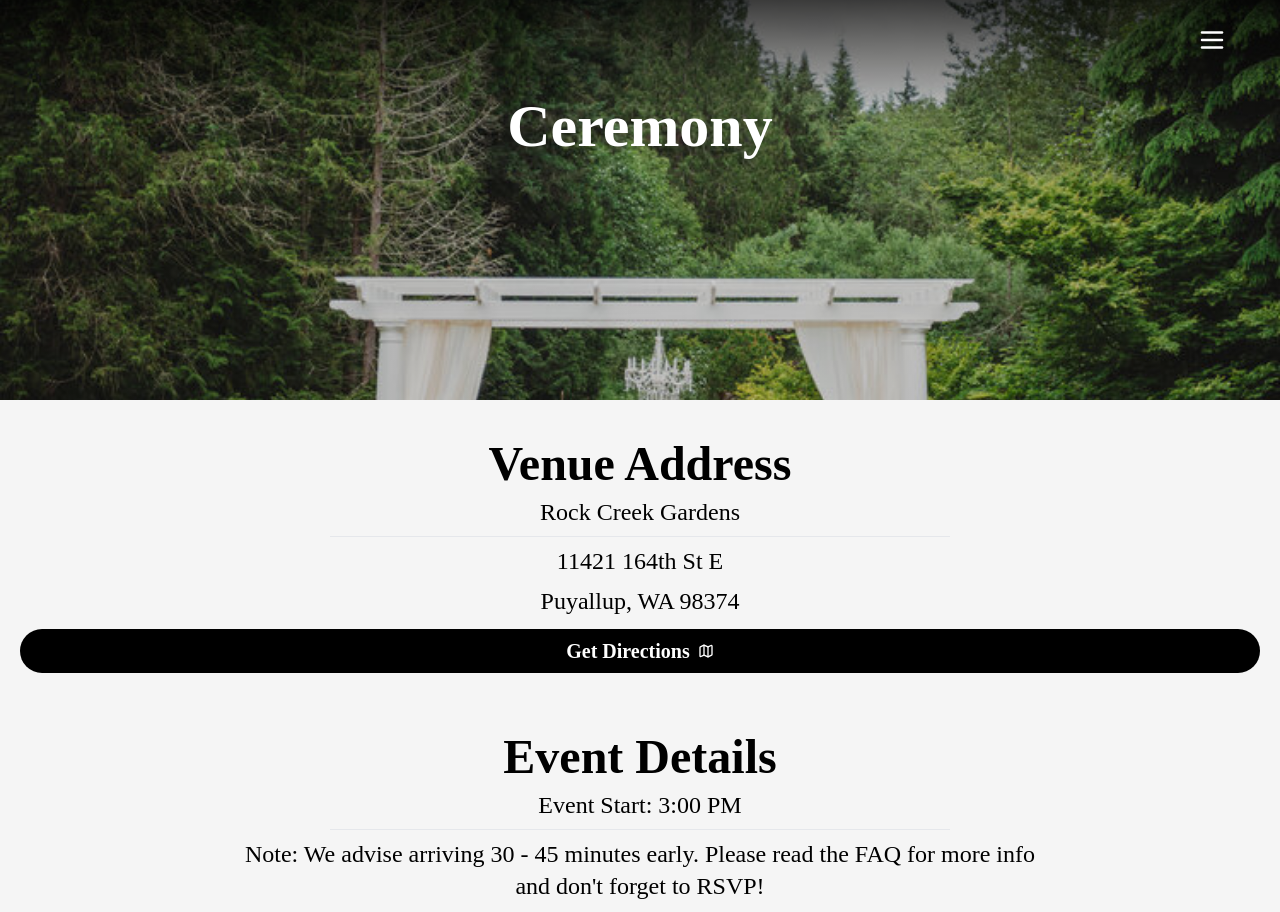
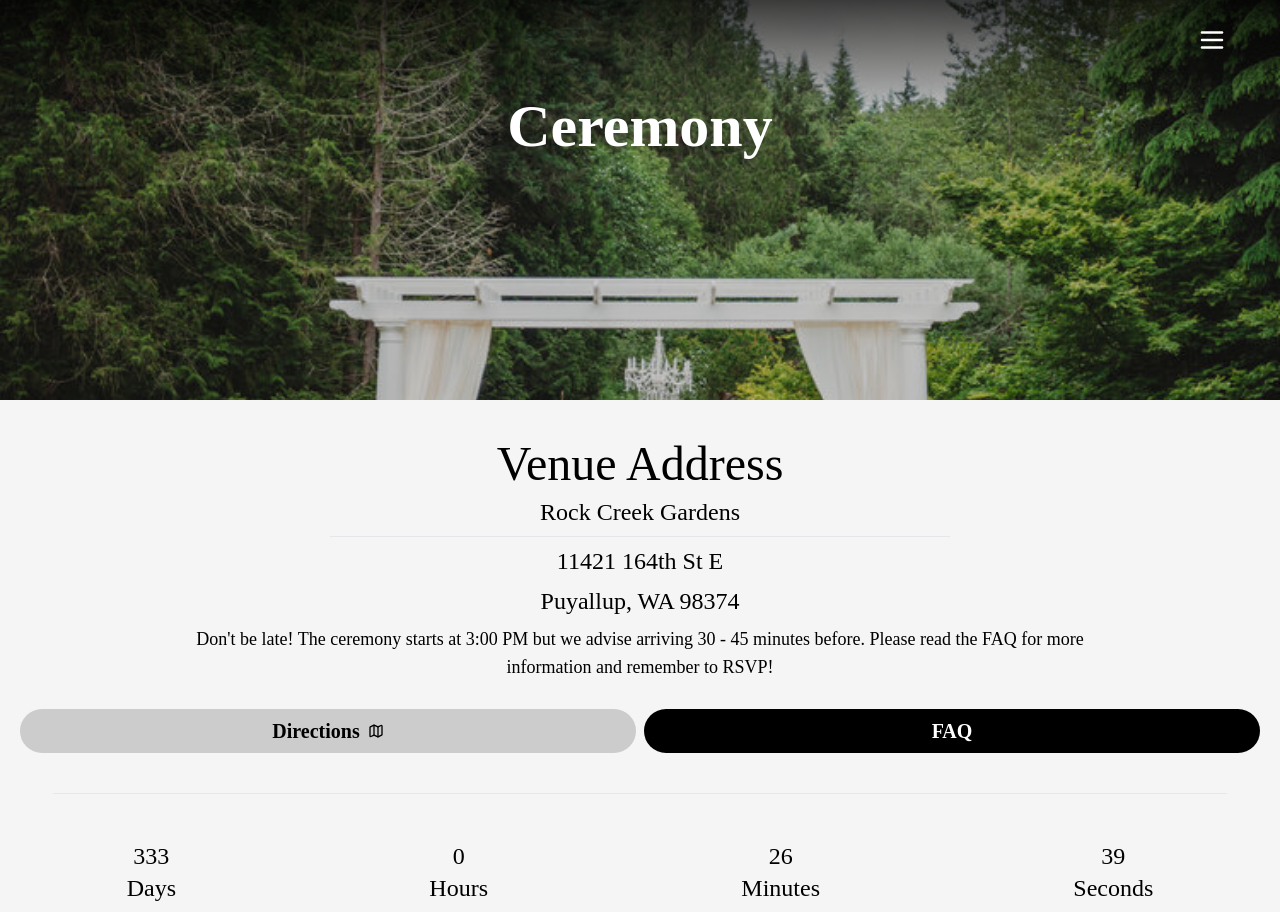
Before and after one commit to matthew-beep/wedding-v2, a Next.js app in the folder wedding-v2/: page /ceremony in a window 1280 px wide. Shown: the top 912 px of the page. Built offline with nearby package versions, Linux system fonts and the light colour scheme; a web font is replaced by a local one.

Commit message:
reformatted save the date, ceremony page, and footer

```diff
--- a/wedding-v2/src/app/ceremony/ceremony.tsx
+++ b/wedding-v2/src/app/ceremony/ceremony.tsx
@@ -28,7 +28,20 @@ const Ceremony: React.FC<CeremonyProps> = ({ }) => {
     }
   }
 
+  /*
+  <div className="font-canto pt-10 pb-5 px-5 text-black flex flex-col justify-start items-center gap-2">
+    <h3 className="text-5xl font-semibold">Event Details</h3>
+    <h4 className='text-2xl w-2/3 text-center'>Event Start: 3:00 PM</h4>
+    <hr className='h-px w-6/12'/>
+    <h4 className='text-2xl w-2/3 text-center'>Note: We advise arriving 30 - 45 minutes early. Please read the FAQ for more info and don&apos;t forget to RSVP!</h4>
+    <button className="text-2xl px-3 py-2 bg-black text-white rounded-full w-full font-bold mt-1 flex justify-center items-center">
+      <Link href="../faq" className="flex items-center justify-center w-full h-full">
+        <h4 className='text-xl'>FAQ</h4>
+      </Link>
+    </button>
+  </div>
 
+*/
   return (
     <div className="relative bg-[#f5f5f5]">
       <section className="min-h-svh sm:min-h-screen h-auto relative flex flex-col">
@@ -55,28 +68,25 @@ const Ceremony: React.FC<CeremonyProps> = ({ }) => {
         </div>
         <div className='h-auto'>
           <div className="font-canto pt-10 pb-5 px-5 text-black flex flex-col justify-start items-center gap-2">
-            <h3 className="text-5xl font-semibold">Venue Address</h3>
+            <h3 className="text-5xl">Venue Address</h3>
             <h4 className='text-2xl'>Rock Creek Gardens</h4>
             <hr className='h-px w-6/12'/>
             <h4 className='text-2xl'>11421 164th St E</h4>
             <h4 className='text-2xl'>Puyallup, WA 98374</h4>
-            <button className="text-2xl px-3 py-2 bg-black text-white rounded-full w-full font-bold mt-1 flex justify-center items-center">
+            <p className='text-lg text-center w-9/12'>Don&apos;t be late! The ceremony starts at 3:00 PM but we advise arriving 30 - 45 minutes before. Please read the FAQ for more information and remember to RSVP!</p>
+            <div className='flex  w-full items-center justify-center gap-2 mt-5'>
+              <button className="text-2xl px-3 py-2 bg-[#cccccc] text-black rounded-full w-full font-bold flex justify-center items-center">
                 <Link href="https://maps.app.goo.gl/Pigf5jMHBtSDvwVi6" target="_blank" className="flex items-center justify-center w-full h-full">
-                <h4 className='text-xl'>Get Directions</h4>
+                  <h4 className='text-xl'>Directions</h4>
                   <Map className="ml-2 w-4 h-4" />
                 </Link>
               </button>
-          </div>
-          <div className="font-canto pt-10 pb-5 px-5 text-black flex flex-col justify-start items-center gap-2">
-            <h3 className="text-5xl font-semibold">Event Details</h3>
-            <h4 className='text-2xl w-2/3 text-center'>Event Start: 3:00 PM</h4>
-            <hr className='h-px w-6/12'/>
-            <h4 className='text-2xl w-2/3 text-center'>Note: We advise arriving 30 - 45 minutes early. Please read the FAQ for more info and don&apos;t forget to RSVP!</h4>
-            <button className="text-2xl px-3 py-2 bg-black text-white rounded-full w-full font-bold mt-1 flex justify-center items-center">
+              <button className="text-2xl px-3 py-2 bg-black text-white rounded-full w-full font-bold flex justify-center items-center">
                 <Link href="../faq" className="flex items-center justify-center w-full h-full">
                   <h4 className='text-xl'>FAQ</h4>
                 </Link>
               </button>
+            </div>
           </div>
         </div>
         <hr className='m-auto h-px w-11/12 mt-5'/>
--- a/wedding-v2/src/app/faq/collapsible.tsx
+++ b/wedding-v2/src/app/faq/collapsible.tsx
@@ -63,7 +63,7 @@ const Collapsible: React.FC<CollapsibleProps> = ({ question }) => {
 
   return (
     <motion.div
-      className="flex flex-col font-canto text-black border sm:border-2 rounded-lg mb-5 border-gray-200 w-full cursor-pointer"
+      className="flex flex-col font-canto text-black border sm:border-2 rounded-lg mb-5 border-gray-200 w-full cursor-pointer shadow-md"
     >
       <motion.div
         className='flex items-center justify-between py-5 px-3' onClick={handleClick}
--- a/wedding-v2/src/app/faq/faq.tsx
+++ b/wedding-v2/src/app/faq/faq.tsx
@@ -95,7 +95,7 @@ const FAQ: React.FC<FAQProps> = ({ }) => {
     },
     {
       id: 11,
-      q: "I have a question not answered here; how do I contact you?",
+      q: "How should I contact you for more info?",
       a: "If you still have any questions that are not answered here, please feel free to call or text Anita or Jesus! We appreciate you taking the time to read this through and hope this can alleviate any questions/concerns."
     }
   ]
--- a/wedding-v2/src/app/footer.tsx
+++ b/wedding-v2/src/app/footer.tsx
@@ -48,7 +48,7 @@ const Footer: React.FC<FooterProps> = ({  }) => {
               <div>
                 {days}
               </div>
-              <div className='font-canto font-bold'>
+              <div className='font-canto'>
                 Days
               </div>
             </div>
@@ -56,7 +56,7 @@ const Footer: React.FC<FooterProps> = ({  }) => {
               <div>
                 {hours}
               </div>
-              <div className='font-canto font-bold'>
+              <div className='font-canto'>
                 Hours
               </div>
             </div>
@@ -64,7 +64,7 @@ const Footer: React.FC<FooterProps> = ({  }) => {
               <div>
                 {minutes}
               </div>
-              <div className='font-canto font-bold'>
+              <div className='font-canto'>
                 Minutes
               </div>
             </div>
@@ -72,7 +72,7 @@ const Footer: React.FC<FooterProps> = ({  }) => {
               <div>
                 {seconds}
               </div>
-              <div className='font-canto font-bold'>
+              <div className='font-canto'>
                 Seconds
               </div>
             </div>
--- a/wedding-v2/src/app/landing.tsx
+++ b/wedding-v2/src/app/landing.tsx
@@ -48,15 +48,21 @@ const Landing: React.FC<LandingProps> = ({ windowWidth }) => {
       <section ref={ref} className="lg:h-[200vh] h-auto min-h-[200vh] w-full relative">
         <div className="bg-[#f5f5f5] flex flex-col sm:flex-row sticky top-0 h-screen overflow-y-hidden lg:overflow-x-hidden">
           <div className="lg:w-1/2 w-full h-1/2 lg:h-full p-5">
-            <div className="w-full h-full flex flex-col items-center justify-center border-2 border-black">
-              <h3 className="font-canto text-6xl text-black">
+            <div className="w-full h-full flex flex-col items-center justify-center border-2 gap-3 border-black">
+              <h3 className="font-canto text-xl text-black">
                 Save The Date
               </h3>
+              <div className="flex flex-col items-center justify-center gap-2 font-semibold">
+                <h3 className="font-canto text-5xl text-black">
+                  29th August, 2025
+                </h3>
+                <hr className='h-1 border-black w-9/12'/>
+              </div>
               <h3 className="font-canto text-xl text-black">
-                29th August, 2025
+                Rock Creek Gardens
               </h3>
               <h3 className="font-canto text-xl text-black">
-                Rock Creek Gardens
+                3:00 PM
               </h3>
             </div>
           </div>
```
Lines whose indentation alone changed are shown as unchanged.
